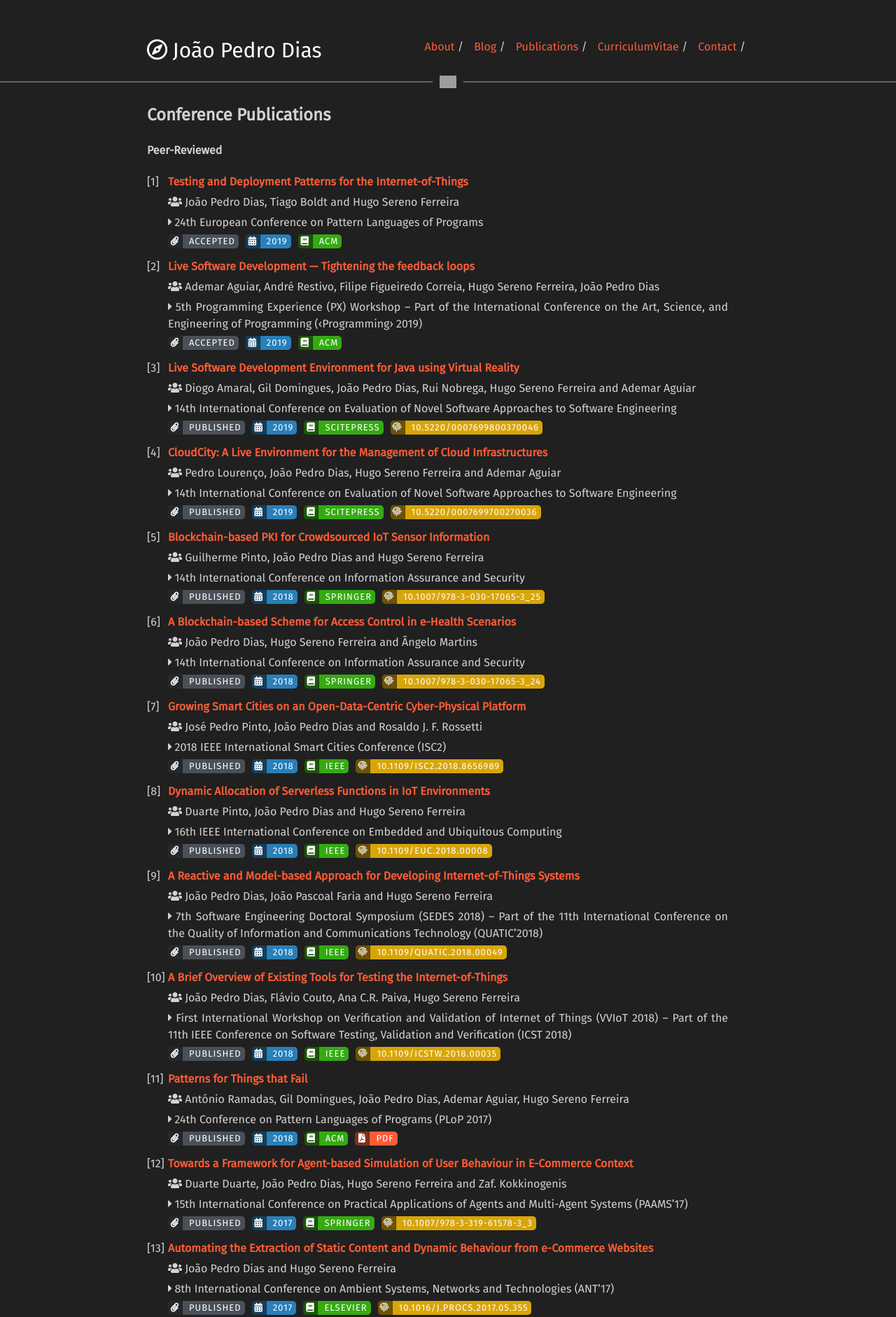
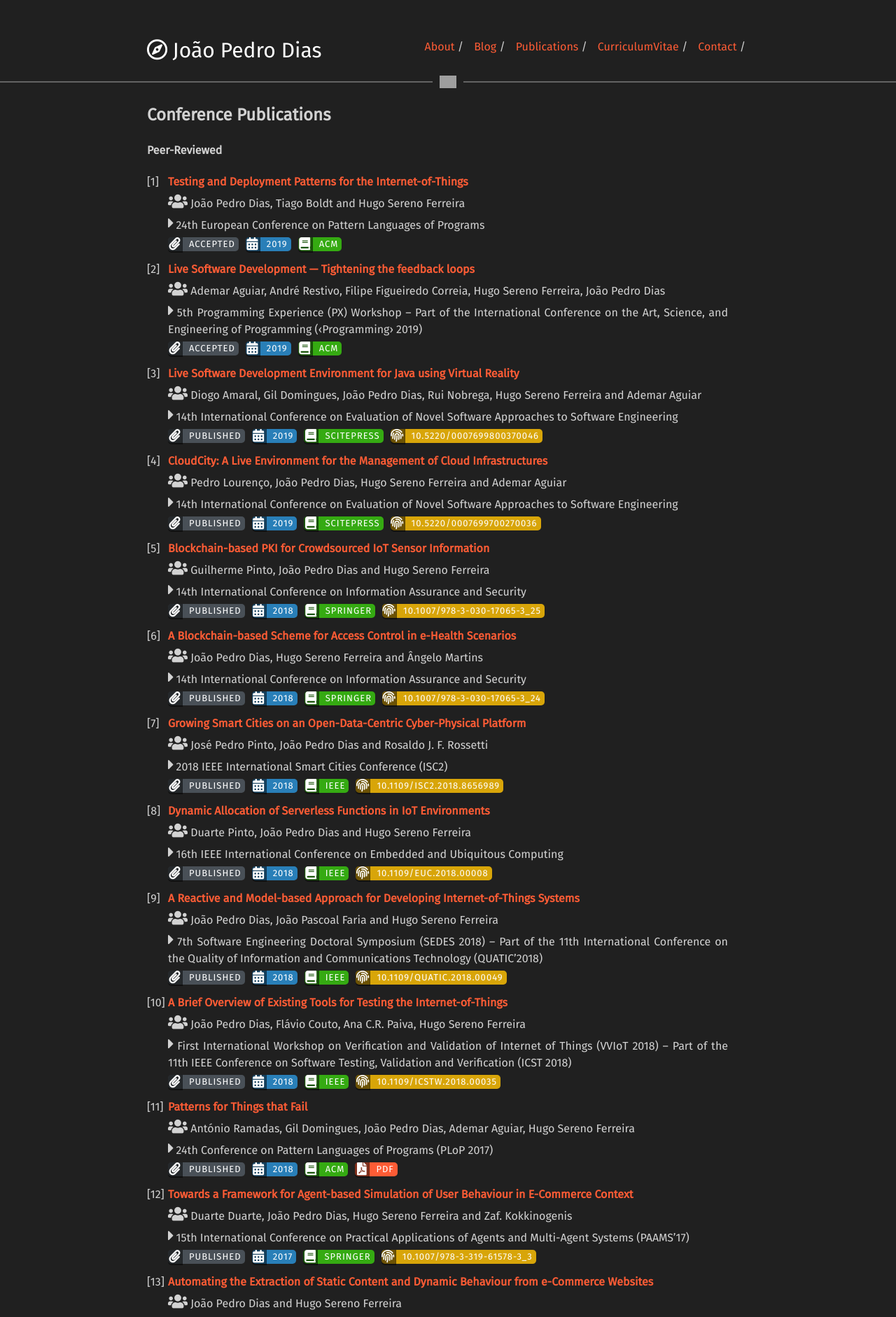
Before and after one commit to jpdias/jpdias.github.io, a Jekyll site: the page built from publications.md, in a window 1280 px wide. Shown: the top 1882 px of the page at 70% size. Built offline with Jekyll 4.4.1, drawn with Linux system fonts in a browser that asks for light colours; nearby versions of some CDN libraries; grey boxes are pictures that could not be loaded.

Commit message:
small fix

```diff
--- a/_sass/_style.scss
+++ b/_sass/_style.scss
@@ -320,11 +320,7 @@ ul.pager li {
 
 
 //override fonts defaults
-.fab {
-  font-size: 1.4em !important;
-}
-
-.ai {
+.fab, .ai, .fas {
   font-size: 1.4em !important;
 }
 
```
